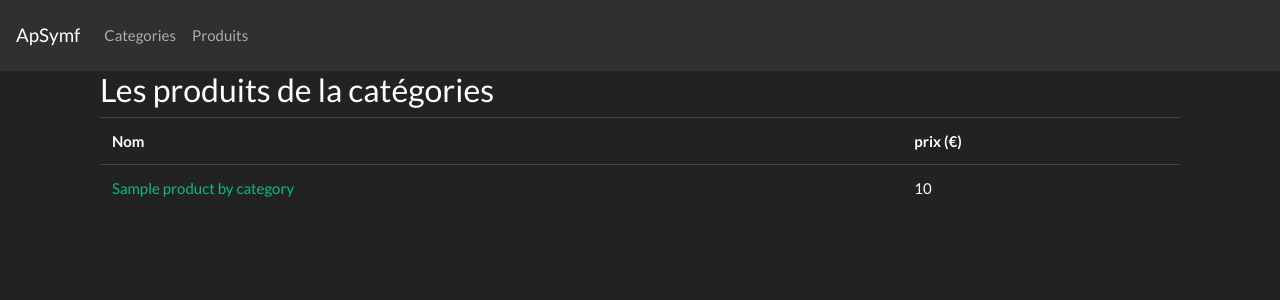
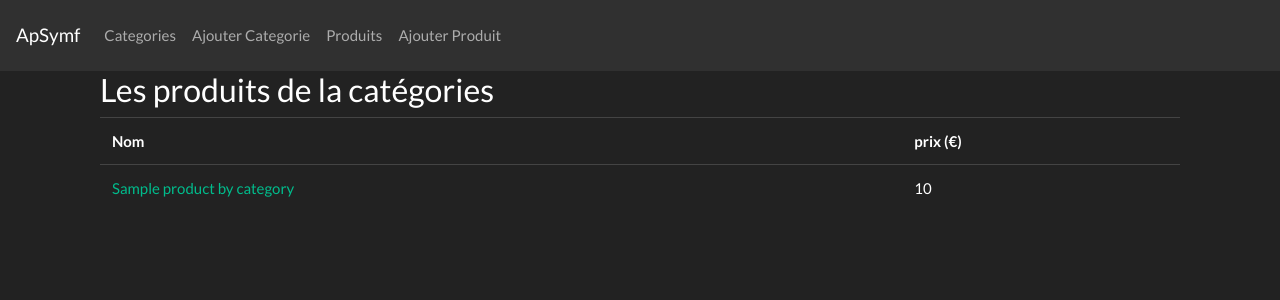
Before and after one commit to ryodes/apform2, a Symfony app: template templates/category/productsCategory.html.twig in a window 1280 px wide. Shown: the top 300 px of the page. Run offline with Twig, Linux system fonts and the light colour scheme; the template is opened without the code that fills it: most values are stand-ins (such as "Sample title", 1, 10 or a date in 2020); some libraries are stand-ins or nearby versions.

Commit message:
ajout cat prod

```diff
--- a/templates/category/add.html.twig
+++ b/templates/category/add.html.twig
@@ -6,7 +6,11 @@
 
 <div class="container">
 
-    {{form(form)}}
+    {{form_start(form)}}
+        {{form_row(form.name, {'attr':{'placeholder' : 'nom de la categorie'}})}}
+        {{form_row(form.description, {'attr':{'placeholder' : 'description de la categorie'}})}}
+        {{form_row(form.slug, {'attr':{'placeholder' : 'slug de la categorie'}})}}
+    {{form_end(form)}}
 
 </div>
 {% endblock %}
--- a/templates/category/productsCategory.html.twig
+++ b/templates/category/productsCategory.html.twig
@@ -6,6 +6,8 @@
 
 <div class="container">
     <h3>Les produits de la catégories</h3>
+    {% if listProductByCategory %}
+
     <table class="table">
         <tr>
             <th>Nom</th>
@@ -18,6 +20,9 @@
         </tr>
 
         {% endfor  %}
+    {% else %}
+        <h3>Aucun résultat trouvé !</h3>
+    {% endif %}
     </table>
 
 
--- a/templates/nav.html.twig
+++ b/templates/nav.html.twig
@@ -10,7 +10,13 @@
           <a class="nav-link" href="{{path('category')}}">Categories</a>
         </li>
         <li class="nav-item">
+          <a class="nav-link" href="{{path('ajoutCategory')}}">Ajouter Categorie</a>
+        </li>
+        <li class="nav-item">
           <a class="nav-link" href="{{path('product')}}">Produits</a>
+        </li>
+        <li class="nav-item">
+          <a class="nav-link" href="{{path('productAdd')}}">Ajouter Produit</a>
         </li>
 
       </ul>
```
